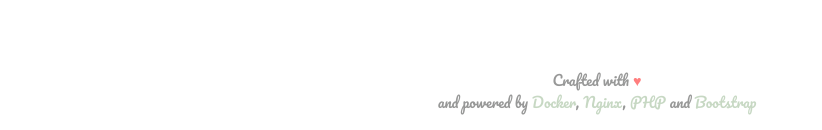
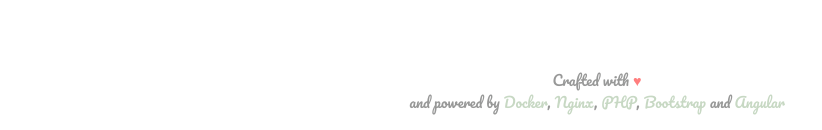
Before and after one commit to damru/web, an Angular app in the folder damienrubio/: page / in a window 1280 px wide. Shown: the part 2657-2787 px from the top of the page, without its empty margins (43-865 px from the left). Built offline with nearby package versions, Linux system fonts and the light colour scheme.

Commit message:
add angular footer

```diff
--- a/damienrubio/src/app/app.component.html
+++ b/damienrubio/src/app/app.component.html
@@ -13,7 +13,7 @@
             </div>
         </div>
         <div class="container-fluid text-smaller d-print-none" id="powered-by">
-            Crafted with <span class="heart">&hearts;</span><br>and powered by <a href="https://www.docker.com/" target="_blank">Docker</a>, <a href="https://www.nginx.com/" target="_blank">Nginx</a>, <a href="http://www.php.net/" target="_blank">PHP</a> and <a href="https://getbootstrap.com/" target="_blank">Bootstrap</a>
+            Crafted with <span class="heart">&hearts;</span><br>and powered by <a href="https://www.docker.com/" target="_blank">Docker</a>, <a href="https://www.nginx.com/" target="_blank">Nginx</a>, <a href="http://www.php.net/" target="_blank">PHP</a>, <a href="https://getbootstrap.com/" target="_blank">Bootstrap</a> and  <a href="https://angular.io/" target="_blank">Angular</a>
         </div>
     </div>
 </body>
```
